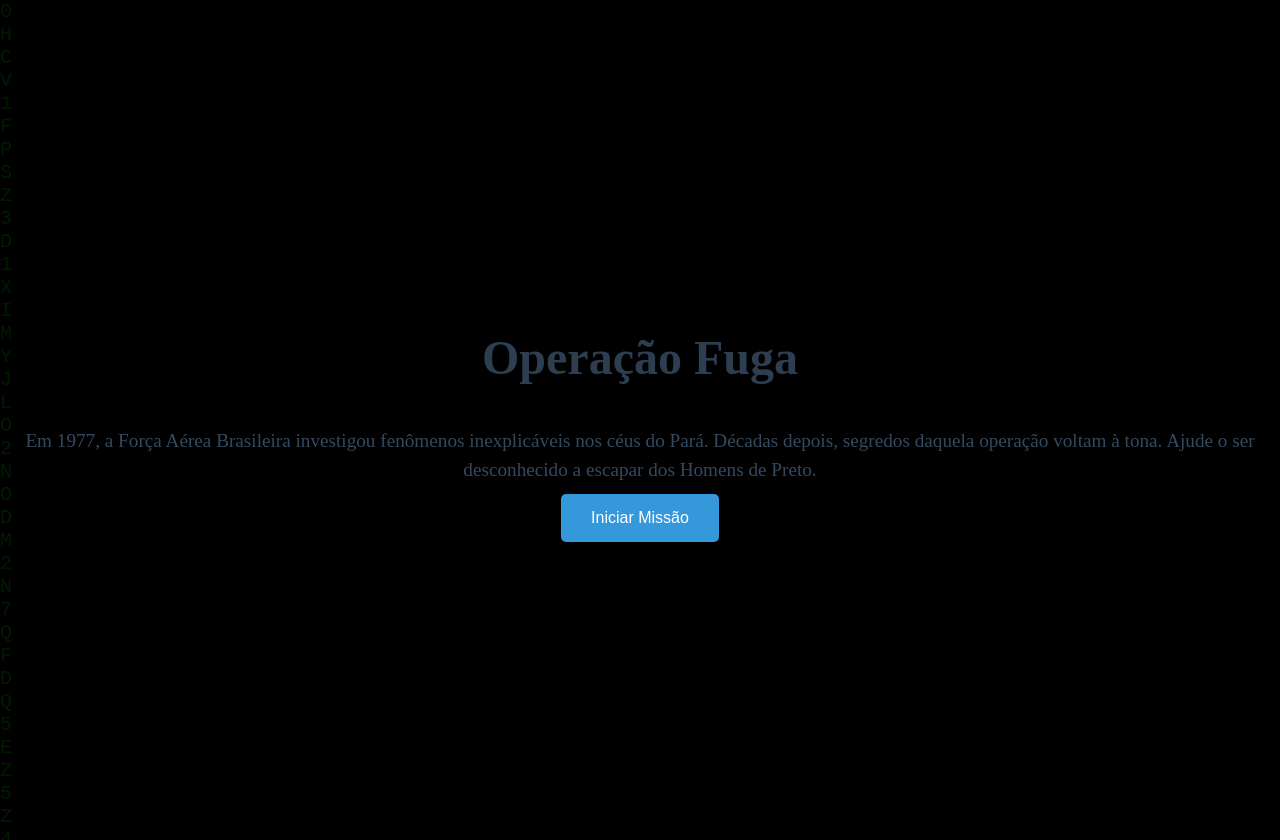
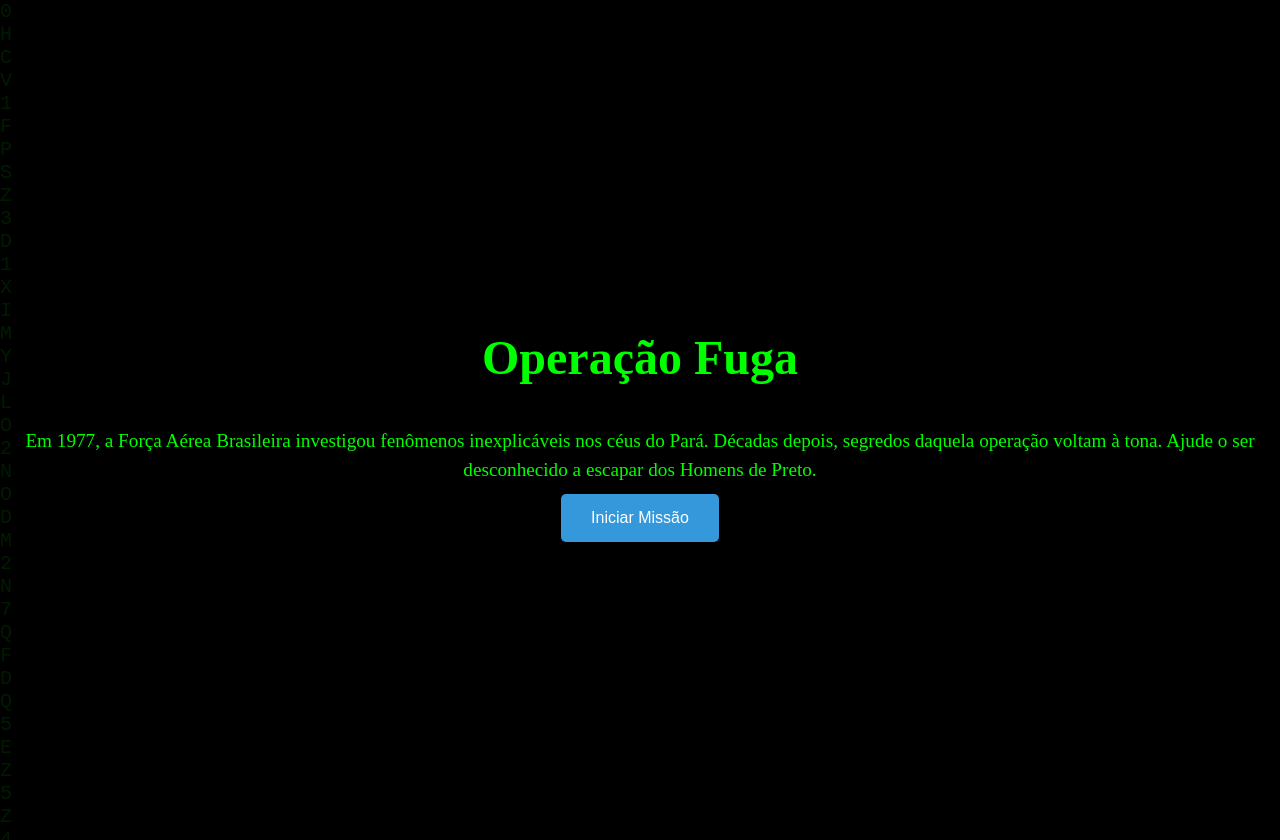
Before and after one commit to Afonsobot999/OP-PRAT0, a plain HTML site: page index.html in a window 1280 px wide. Drawn offline with Linux system fonts and the light colour scheme.

Commit message:
Update style.css

```diff
--- a/style.css
+++ b/style.css
@@ -31,12 +31,12 @@ body {
 
 h1 {
     font-size: 3em; /* Tamanho maior para o título */
-    color: #2c3e50; /* Cor do texto */
+    color: #00ff00; /* Cor verde para o título */
 }
 
 p {
     font-size: 1.2em; /* Tamanho do texto */
-    color: #34495e; /* Cor do texto do parágrafo */
+    color: #00ff00; /* Cor verde para o parágrafo */
     line-height: 1.5; /* Espaçamento entre linhas */
     margin: 10px 0; /* Margem superior e inferior */
 }
```
